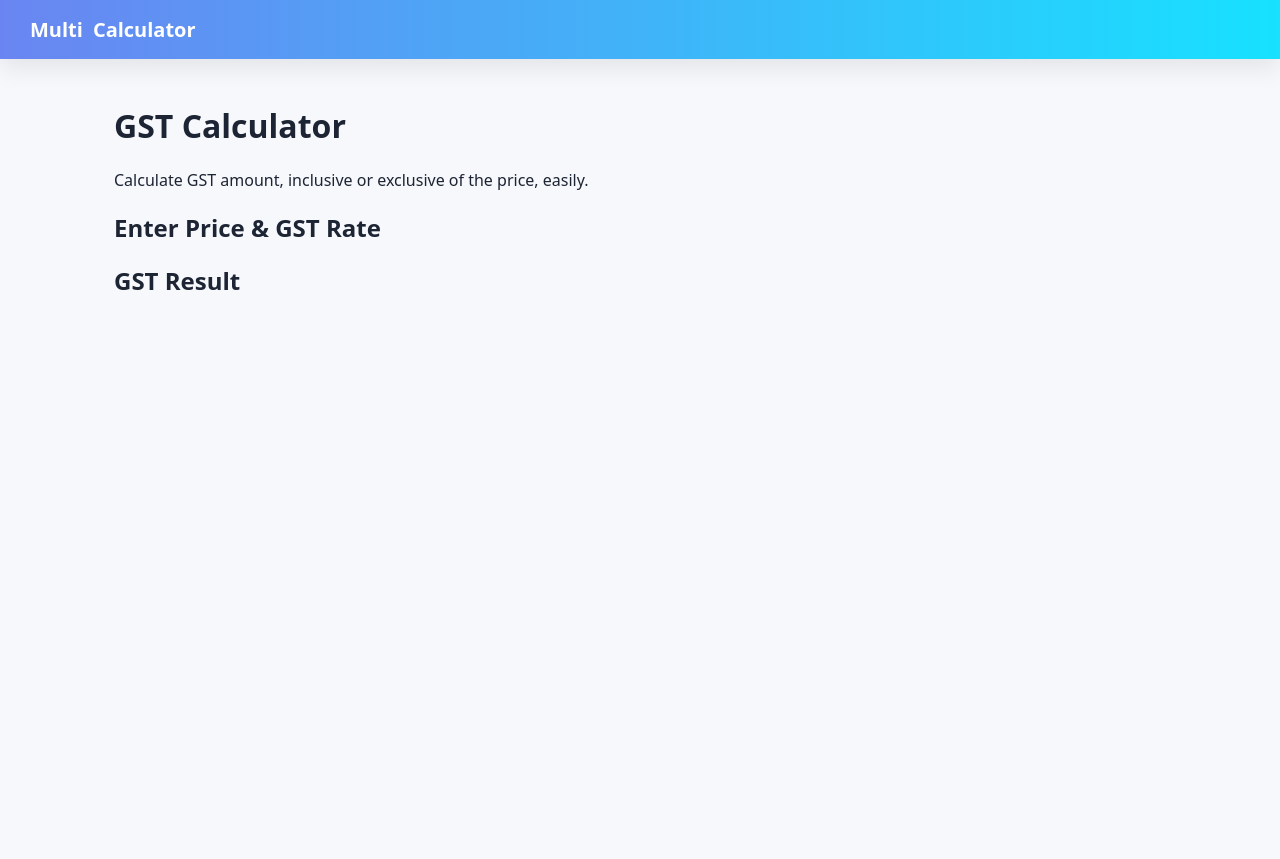
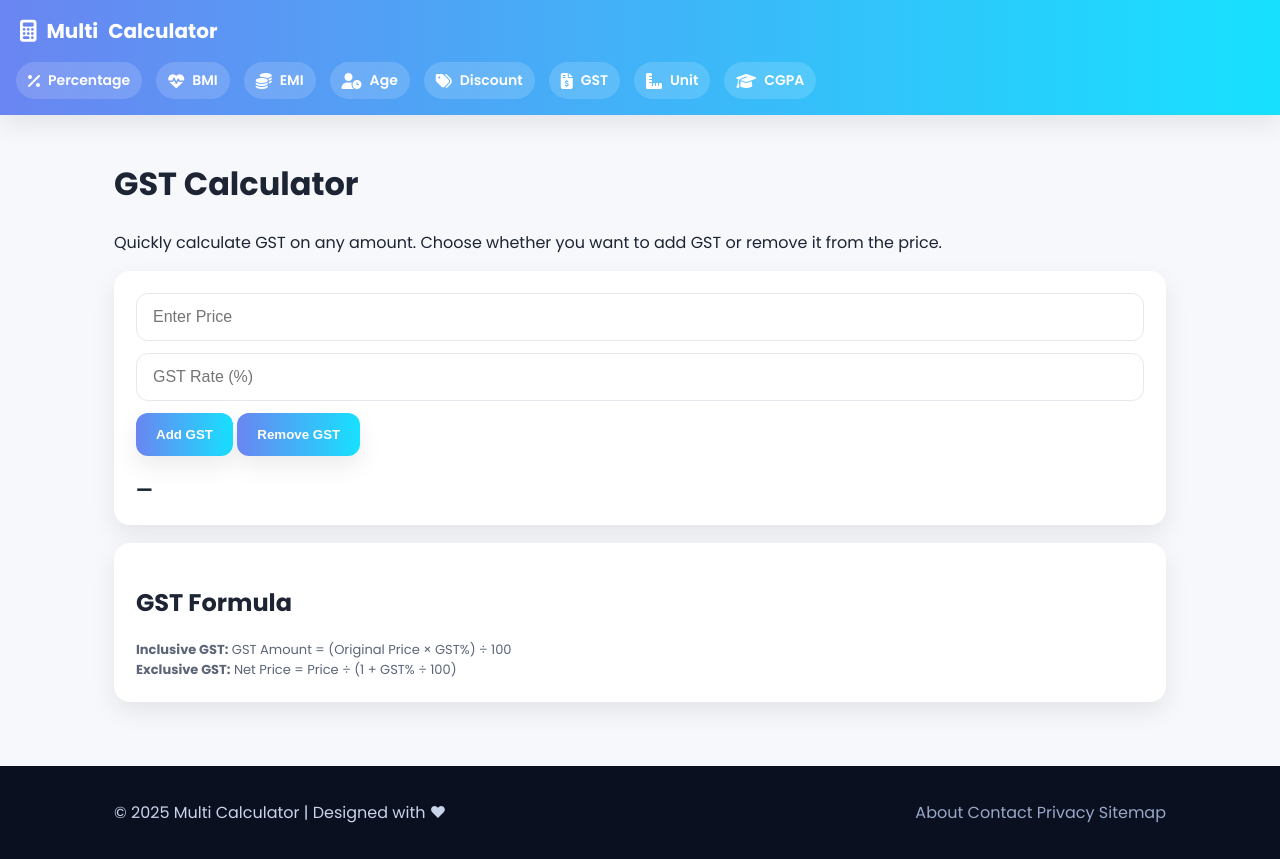
Before and after one commit to sawan173/Multi-calculator-, a plain HTML site: page gst.html in a window 1280 px wide. Before the commit the page ends 800 px from the top, so only its background shows below. Drawn offline with Linux system fonts and the light colour scheme.

Commit message:
Update gst.html

```diff
--- a/gst.html
+++ b/gst.html
@@ -4,34 +4,72 @@
   <meta charset="UTF-8">
   <meta name="viewport" content="width=device-width, initial-scale=1.0">
 
-  <title>GST Calculator – Multi Calculator Pro</title>
-  <meta name="description" content="Add or remove GST easily using our online GST Calculator for accurate tax calculations.">
-  <meta name="keywords" content="GST calculator, tax calculator, goods and services tax">
+  <title>GST Calculator — Multi Calculator</title>
+  <meta name="description" content="GST Calculator - Add or remove GST instantly. Calculate inclusive and exclusive GST amounts easily with our online tax calculator.">
+  <meta name="keywords" content="GST calculator, tax calculator, goods and services tax, inclusive GST, exclusive GST">
+  <meta name="google-site-verification" content="PASTE_YOUR_GSC_CODE_HERE">
   <link rel="canonical" href="https://sawan173.github.io/Multi-calculator-/gst.html">
+
+  <!-- Icons & Fonts -->
+  <link rel="stylesheet" href="https://cdnjs.cloudflare.com/ajax/libs/font-awesome/6.5.0/css/all.min.css">
+  <link href="https://fonts.googleapis.com/css2?family=Poppins:wght@400;600;700&display=swap" rel="stylesheet">
   <link rel="stylesheet" href="style.css">
 </head>
 <body>
 
 <header class="topbar">
   <a class="brand" href="index.html"><i class="fa-solid fa-calculator"></i> Multi <strong>Calculator</strong></a>
+  <nav class="mainnav">
+    <a href="percentage.html"><i class="fa-solid fa-percent"></i><span>Percentage</span></a>
+    <a href="bmi.html"><i class="fa-solid fa-heart-pulse"></i><span>BMI</span></a>
+    <a href="emi.html"><i class="fa-solid fa-coins"></i><span>EMI</span></a>
+    <a href="age.html"><i class="fa-solid fa-user-clock"></i><span>Age</span></a>
+    <a href="discount.html"><i class="fa-solid fa-tags"></i><span>Discount</span></a>
+    <a href="gst.html" class="active"><i class="fa-solid fa-file-invoice-dollar"></i><span>GST</span></a>
+    <a href="unit.html"><i class="fa-solid fa-ruler-combined"></i><span>Unit</span></a>
+    <a href="cgpa.html"><i class="fa-solid fa-graduation-cap"></i><span>CGPA</span></a>
+  </nav>
 </header>
 
 <main class="container">
   <h1>GST Calculator</h1>
-  <p>Calculate GST amount, inclusive or exclusive of the price, easily.</p>
+  <p>Quickly calculate GST on any amount. Choose whether you want to add GST or remove it from the price.</p>
 
-  <section>
-    <h2>Enter Price & GST Rate</h2>
-    <!-- Form fields here -->
-  </section>
+  <div class="card gst-card">
+    <div class="form">
+      <input id="g_price" class="input" type="number" placeholder="Enter Price" aria-label="Price">
+      <input id="g_rate" class="input" type="number" placeholder="GST Rate (%)" aria-label="GST Rate">
 
-  <section>
-    <h2>GST Result</h2>
-    <!-- Result output here -->
+      <div class="btn-group">
+        <button class="btn" onclick="calcGST('add')">Add GST</button>
+        <button class="btn" onclick="calcGST('remove')">Remove GST</button>
+      </div>
+
+      <div id="g_out" class="result" aria-live="polite">—</div>
+    </div>
+  </div>
+
+  <section class="card section">
+    <h2>GST Formula</h2>
+    <p class="small">
+      <strong>Inclusive GST:</strong> GST Amount = (Original Price × GST%) ÷ 100 <br>
+      <strong>Exclusive GST:</strong> Net Price = Price ÷ (1 + GST% ÷ 100)
+    </p>
   </section>
 </main>
 
-<footer class="footer"></footer>
+<footer class="footer">
+  <div class="container">
+    <p>© 2025 Multi Calculator | Designed with ♥</p>
+    <div class="footer-links">
+      <a href="about.html">About</a>
+      <a href="contact.html">Contact</a>
+      <a href="privacy.html">Privacy</a>
+      <a href="sitemap.xml">Sitemap</a>
+    </div>
+  </div>
+</footer>
+
 <script src="script.js"></script>
 </body>
 </html>
```
